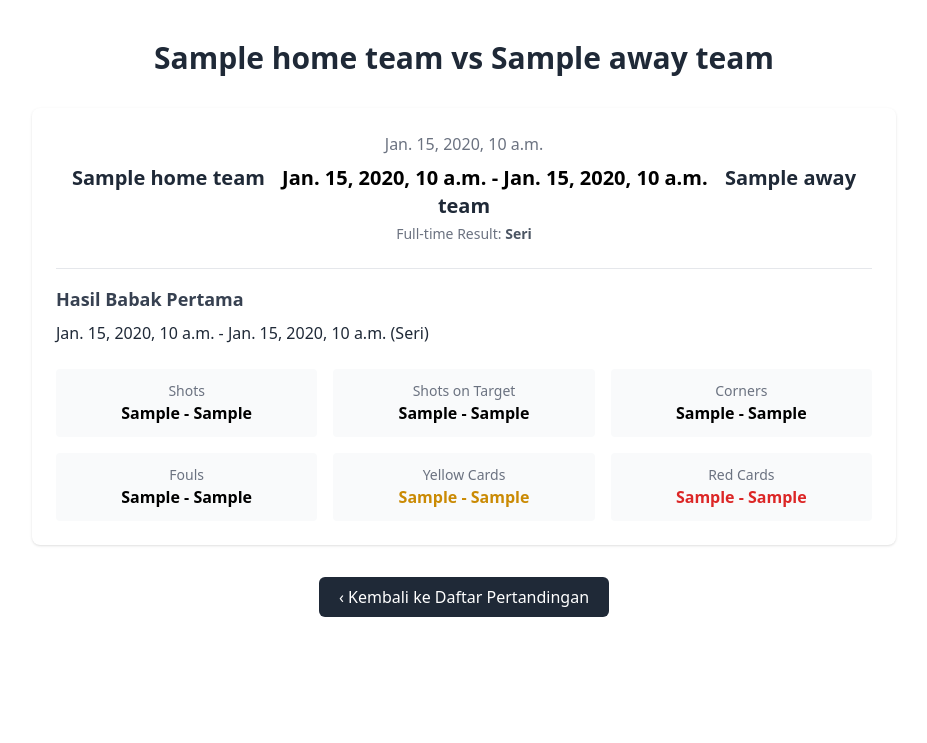
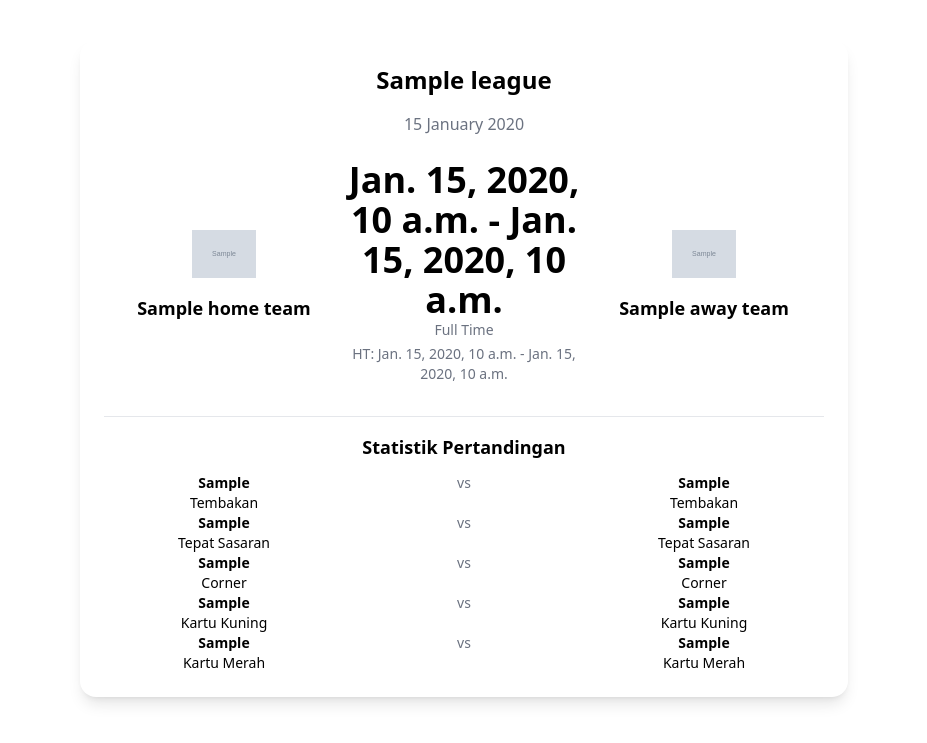
Before and after one commit to sportscope-today-d11/sportscope-today, a Django app: template main/templates/match_detail.html in a window 1280 px wide. Shown: the top 743 px of the page, without its empty margins (176-1103 px from the left). Run offline with Django 5.2, Linux system fonts and the light colour scheme; the template is opened without the code that fills it: most values are stand-ins (such as "Sample title", 1, 10 or a date in 2020); grey boxes marked "Sample" are stand-in pictures; some libraries are stand-ins or nearby versions.

Commit message:
Update match detail dan views

```diff
--- a/main/templates/match_detail.html
+++ b/main/templates/match_detail.html
@@ -1,81 +1,95 @@
 {% extends "base.html" %}
+{% load static %}
 
 {% block content %}
-<div class="max-w-4xl mx-auto px-4 py-10">
-  <h1 class="text-3xl font-bold text-center mb-8 text-gray-800">
-    {{ match.home_team.name }} vs {{ match.away_team.name }}
-  </h1>
+<div class="max-w-3xl mx-auto mt-10 bg-white shadow-lg rounded-2xl p-6">
+    <h1 class="text-2xl font-bold mb-4 text-center">{{ match.league }}</h1>
+    <p class="text-center text-gray-500 mb-6">{{ match.match_date|date:"j F Y" }}</p>
 
-  <div class="bg-white rounded-lg shadow p-6 mb-8">
-    <div class="text-center mb-6">
-      <p class="text-gray-500">{{ match.match_date }}</p>
-      <p class="text-xl font-semibold mt-2">
-        <span class="text-gray-800">{{ match.home_team.name }}</span>
-        <span class="mx-3 font-bold">{{ match.full_time_home_goals }} - {{ match.full_time_away_goals }}</span>
-        <span class="text-gray-800">{{ match.away_team.name }}</span>
-      </p>
-      <p class="text-sm text-gray-500 mt-1">Full-time Result:
-        {% if match.full_time_result == 'H' %}
-          <span class="text-green-600 font-semibold">Menang (Home)</span>
-        {% elif match.full_time_result == 'A' %}
-          <span class="text-red-600 font-semibold">Menang (Away)</span>
-        {% else %}
-          <span class="text-gray-600 font-semibold">Seri</span>
-        {% endif %}
-      </p>
+    <div class="flex items-center justify-between">
+        <!-- HOME TEAM -->
+        <div class="flex flex-col items-center w-1/3">
+            <img src="{{ match.home_team.image_url }}" alt="{{ match.home_team.name }}" class="w-16 h-16 object-contain mb-2">
+            <h2 class="font-semibold text-lg">{{ match.home_team.name }}</h2>
         </div>
 
-    <hr class="my-4">
-
-    <!-- HALF-TIME -->
-    <div class="mb-6">
-      <h2 class="text-lg font-semibold mb-2 text-gray-700">Hasil Babak Pertama</h2>
-      <p class="text-gray-800">
-        {{ match.half_time_home_goals }} - {{ match.half_time_away_goals }}
-        {% if match.half_time_result == 'H' %}
-          (Menang Home)
-        {% elif match.half_time_result == 'A' %}
-          (Menang Away)
-        {% else %}
-          (Seri)
-        {% endif %}
-      </p>
+        <!-- SCORE -->
+        <div class="text-center w-1/3">
+            <p class="text-4xl font-bold">{{ match.full_time_home_goals }} - {{ match.full_time_away_goals }}</p>
+            <p class="text-gray-500 text-sm">Full Time</p>
+            <p class="mt-1 text-gray-500 text-sm">HT: {{ match.half_time_home_goals }} - {{ match.half_time_away_goals }}</p>
         </div>
 
-    <!-- STATISTIK -->
-    <div class="grid grid-cols-2 sm:grid-cols-3 gap-4 text-center">
-      <div class="bg-gray-50 rounded p-3">
-        <p class="text-sm text-gray-500">Shots</p>
-        <p class="font-semibold">{{ match.home_shots }} - {{ match.away_shots }}</p>
+        <!-- AWAY TEAM -->
+        <div class="flex flex-col items-center w-1/3">
+            <img src="{{ match.away_team.image_url }}" alt="{{ match.away_team.name }}" class="w-16 h-16 object-contain mb-2">
+            <h2 class="font-semibold text-lg">{{ match.away_team.name }}</h2>
         </div>
-      <div class="bg-gray-50 rounded p-3">
-        <p class="text-sm text-gray-500">Shots on Target</p>
-        <p class="font-semibold">{{ match.home_shots_on_target }} - {{ match.away_shots_on_target }}</p>
     </div>
-      <div class="bg-gray-50 rounded p-3">
-        <p class="text-sm text-gray-500">Corners</p>
-        <p class="font-semibold">{{ match.home_corners }} - {{ match.away_corners }}</p>
+
+    <div class="mt-8 border-t pt-4">
+        <h3 class="text-lg font-semibold mb-3 text-center">Statistik Pertandingan</h3>
+        <div class="grid grid-cols-3 text-sm text-center">
+            <div>
+                <p class="font-semibold">{{ match.home_shots }}</p>
+                <p>Tembakan</p>
             </div>
-      <div class="bg-gray-50 rounded p-3">
-        <p class="text-sm text-gray-500">Fouls</p>
-        <p class="font-semibold">{{ match.home_fouls }} - {{ match.away_fouls }}</p>
+            <div>
+                <p class="text-gray-500">vs</p>
             </div>
-      <div class="bg-gray-50 rounded p-3">
-        <p class="text-sm text-gray-500">Yellow Cards</p>
-        <p class="font-semibold text-yellow-600">{{ match.home_yellow_cards }} - {{ match.away_yellow_cards }}</p>
+            <div>
+                <p class="font-semibold">{{ match.away_shots }}</p>
+                <p>Tembakan</p>
             </div>
-      <div class="bg-gray-50 rounded p-3">
-        <p class="text-sm text-gray-500">Red Cards</p>
-        <p class="font-semibold text-red-600">{{ match.home_red_cards }} - {{ match.away_red_cards }}</p>
+
+            <div>
+                <p class="font-semibold">{{ match.home_shots_on_target }}</p>
+                <p>Tepat Sasaran</p>
+            </div>
+            <div>
+                <p class="text-gray-500">vs</p>
+            </div>
+            <div>
+                <p class="font-semibold">{{ match.away_shots_on_target }}</p>
+                <p>Tepat Sasaran</p>
+            </div>
+
+            <div>
+                <p class="font-semibold">{{ match.home_corners }}</p>
+                <p>Corner</p>
+            </div>
+            <div>
+                <p class="text-gray-500">vs</p>
+            </div>
+            <div>
+                <p class="font-semibold">{{ match.away_corners }}</p>
+                <p>Corner</p>
+            </div>
+
+            <div>
+                <p class="font-semibold">{{ match.home_yellow_cards }}</p>
+                <p>Kartu Kuning</p>
+            </div>
+            <div>
+                <p class="text-gray-500">vs</p>
+            </div>
+            <div>
+                <p class="font-semibold">{{ match.away_yellow_cards }}</p>
+                <p>Kartu Kuning</p>
+            </div>
+
+            <div>
+                <p class="font-semibold">{{ match.home_red_cards }}</p>
+                <p>Kartu Merah</p>
+            </div>
+            <div>
+                <p class="text-gray-500">vs</p>
+            </div>
+            <div>
+                <p class="font-semibold">{{ match.away_red_cards }}</p>
+                <p>Kartu Merah</p>
             </div>
         </div>
     </div>
-
-  <div class="text-center">
-    <a href="{% url 'match_list' %}"
-       class="inline-block bg-gray-800 text-white px-5 py-2 rounded-md hover:bg-gray-700 transition">
-       ‹ Kembali ke Daftar Pertandingan
-    </a>
-  </div>
 </div>
 {% endblock %}
--- a/main/views.py
+++ b/main/views.py
@@ -53,4 +53,4 @@ def match_list(request):
 def match_detail(request, match_id):
     """Tampilkan detail satu pertandingan"""
     match = get_object_or_404(Match.objects.select_related('home_team', 'away_team'), id=match_id)
-    return render(request, 'matches/match_detail.html', {'match': match})
+    return render(request, 'main/match_detail.html', {'match': match})
```
Lines whose indentation alone changed are shown as unchanged.
